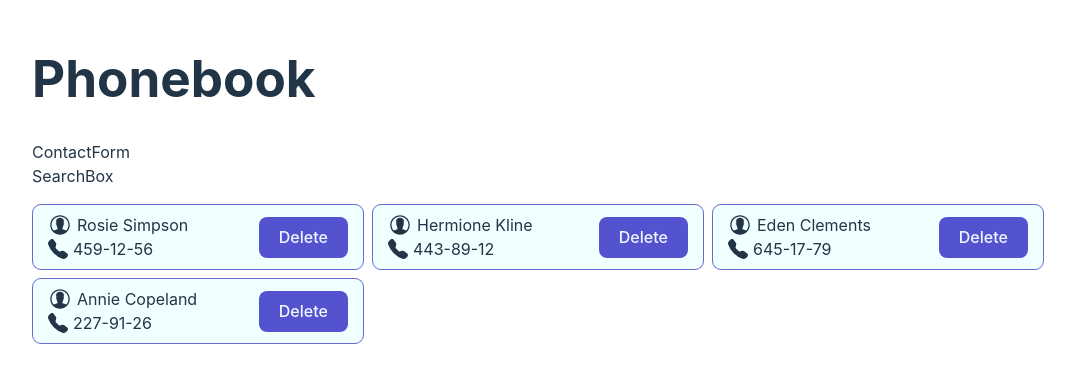
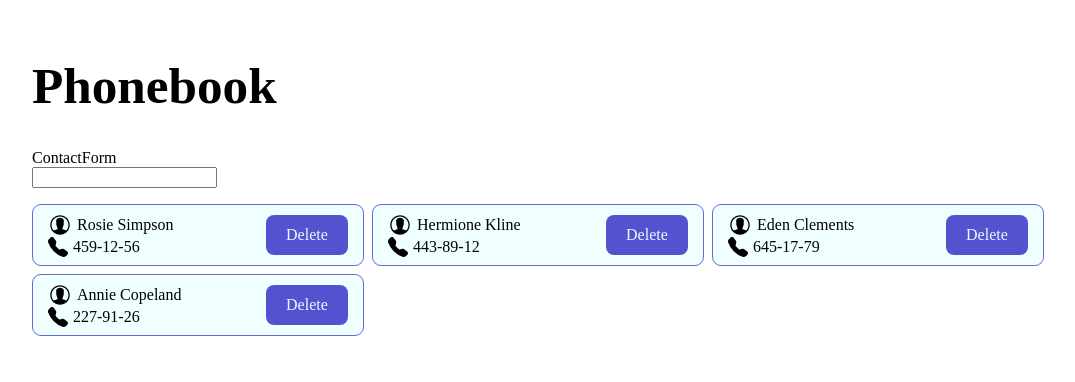
Before and after one commit to OlgaBlud/goit-react-hw-03, a React (Vite) app: page / in a window 1280 px wide. Shown: the part 212-594 px from the top of the page, without its empty margins (0-1075 px from the left). Built offline with nearby package versions, Linux system fonts and the light colour scheme.

Commit message:
search filter done

```diff
--- a/src/App.jsx
+++ b/src/App.jsx
@@ -1,4 +1,4 @@
-import { useState } from "react";
+import { useEffect, useState } from "react";
 import "./App.css";
 import ContactForm from "./components/ContactForm/ContactForm";
 import ContactList from "./components/ContactList/ContactList";
@@ -11,12 +11,29 @@ function App() {
     { id: "id-3", name: "Eden Clements", number: "645-17-79" },
     { id: "id-4", name: "Annie Copeland", number: "227-91-26" },
   ]);
+  const [searchValue, setSearchValue] = useState("");
+  const [filteredContacts, setFilteredContacts] = useState([]);
+  const handleSearchChange = (event) => {
+    setSearchValue(event.target.value);
+  };
+  useEffect(
+    () =>
+      setFilteredContacts(
+        contacts.filter((contact) => {
+          return contact.name.toLowerCase().includes(searchValue.toLowerCase());
+        })
+      ),
+    [searchValue, contacts]
+  );
+
   return (
     <div>
       <h1>Phonebook</h1>
       <ContactForm />
-      <SearchBox />
-      <ContactList contacts={contacts} />
+      <SearchBox handleSearchChange={handleSearchChange} />
+      <ContactList
+        contacts={filteredContacts.length > 0 ? filteredContacts : contacts}
+      />
     </div>
   );
 }
--- a/src/components/SearchBox/SearchBox.jsx
+++ b/src/components/SearchBox/SearchBox.jsx
@@ -1,5 +1,10 @@
-const SearchBox = () => {
-  return <div>SearchBox</div>;
+const SearchBox = ({ handleSearchChange }) => {
+  return (
+    <div>
+      <input type="text" name="searchName" onChange={handleSearchChange} />
+    </div>
+  );
 };
 
 export default SearchBox;
+// Поле пошуку значення якого записується у стан (контрольований елемент).
--- a/src/index.css
+++ b/src/index.css
@@ -1,18 +1,3 @@
-:root {
-  font-family: Inter, system-ui, Avenir, Helvetica, Arial, sans-serif;
-  line-height: 1.5;
-  font-weight: 400;
-
-  color-scheme: light dark;
-  color: rgba(255, 255, 255, 0.87);
-  background-color: #242424;
-
-  font-synthesis: none;
-  text-rendering: optimizeLegibility;
-  -webkit-font-smoothing: antialiased;
-  -moz-osx-font-smoothing: grayscale;
-}
-
 a {
   font-weight: 500;
   color: #646cff;
@@ -54,7 +39,7 @@ button:focus-visible {
   outline: 4px auto -webkit-focus-ring-color;
 }
 
-@media (prefers-color-scheme: light) {
+/* @media (prefers-color-scheme: light) {
   :root {
     color: #213547;
     background-color: #ffffff;
@@ -65,7 +50,7 @@ button:focus-visible {
   button {
     background-color: #f9f9f9;
   }
-}
+} */
 p {
   margin: 0;
 }
```
